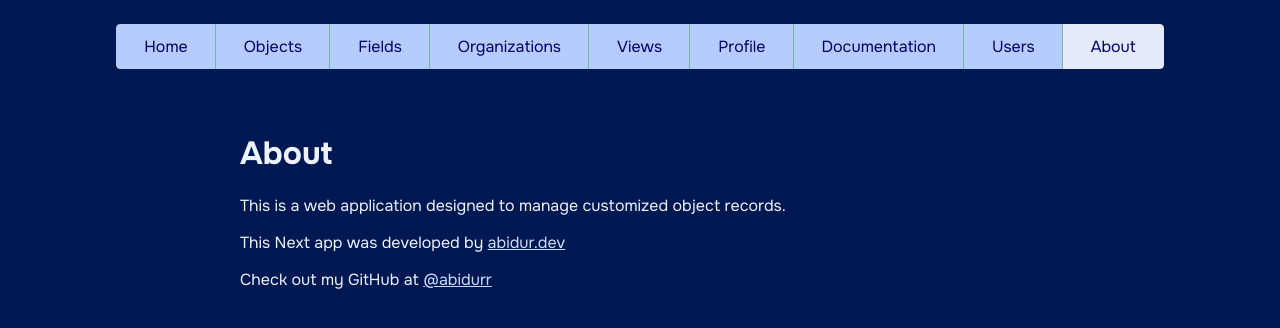
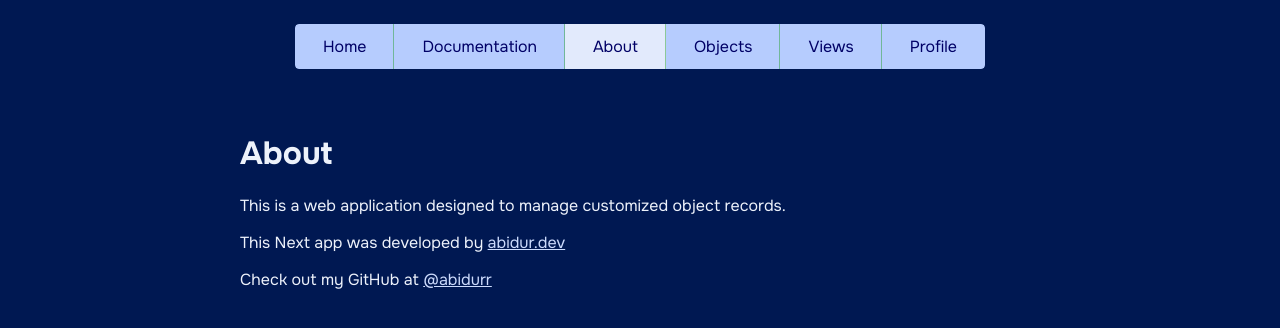
Before and after one commit to abidurr/objectlog, a Next.js app: page /about in a window 1280 px wide. Shown: the top 328 px of the page. Built offline with nearby package versions, Linux system fonts and the light colour scheme.

Commit message:
Update Header.tsx

```diff
--- a/components/Header.tsx
+++ b/components/Header.tsx
@@ -12,14 +12,14 @@ const HOVER_TAB_COLOR = `${theme.PRIMARY_500}`;
 
 const navItems = [
   { href: "/", label: "Home" },
+  { href: "/documentation", label: "Documentation" },
+  { href: "/about", label: "About" },
   { href: "/objects", label: "Objects" },
-  { href: "/fields", label: "Fields" },
-  { href: "/organizations", label: "Organizations" },
   { href: "/views", label: "Views" },
   { href: "/profile", label: "Profile" },
-  { href: "/documentation", label: "Documentation" },
-  { href: "/users", label: "Users" },
-  { href: "/about", label: "About" },
+  // { href: "/fields", label: "Fields" },
+  // { href: "/organizations", label: "Organizations" },
+  // { href: "/users", label: "Users" },
 ];
 
 const StyledNav = styled.nav<{ $isOpen: boolean }>`
```
